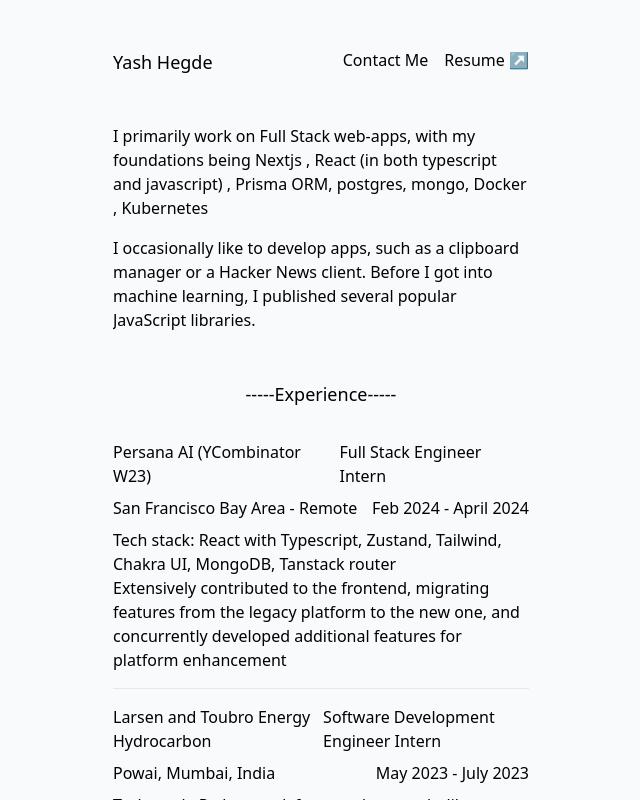
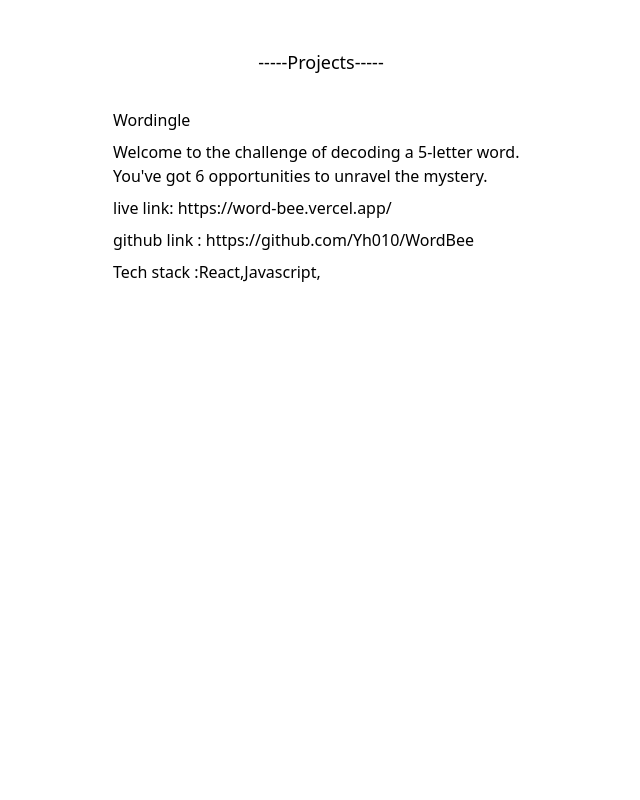
Before and after one commit to Yh010/Portfolio-v2, a React (Vite) app: page /projects in a window 1280 px wide. Shown: the whole page, without its empty margins (319-959 px from the left). Built offline with nearby package versions, Linux system fonts and the light colour scheme.

Commit message:
added projects and some re-structuring

```diff
--- a/package.json
+++ b/package.json
@@ -11,7 +11,8 @@
   },
   "dependencies": {
     "react": "^18.2.0",
-    "react-dom": "^18.2.0"
+    "react-dom": "^18.2.0",
+    "react-router-dom": "^6.23.1"
   },
   "devDependencies": {
     "@types/react": "^18.2.66",
--- a/src/App.tsx
+++ b/src/App.tsx
@@ -1,6 +1,6 @@
-import Achievements from "./achievements/achievements";
-import Blogs from "./blogs/blogs";
+import { Link } from "react-router-dom";
 import Experience from "./experience/experience";
+import Projects from "./projects/projects";
 
 function App() {
   return (
@@ -14,7 +14,7 @@
       achievements
        */}
       <div className="columns-1 md:columns-3">
-        <div className="h-screen invisible">col1</div>
+        <div className="h-screen invisible"></div>
         <div className="pt-12 h-screen overflow-auto no-scrollbar">
           <div className="flex-col ">
             <div className="flex justify-between">
@@ -28,6 +28,15 @@
                 >
                   Resume
                 </a>
+                <Link className="hover:text-blue-600" to="/blogs">
+                  Blogs
+                </Link>
+                <Link className="hover:text-blue-600" to="/achievements">
+                  Achievements
+                </Link>
+                <Link className="hover:text-blue-600" to="/projects">
+                  Projects
+                </Link>
               </div>
             </div>
             <div className="pt-12 font-thin space-y-4 break-after-auto">
@@ -45,11 +54,9 @@
             <div className="pt-12">
               <Experience />
             </div>
-            <Blogs />
-            <Achievements />
           </div>
         </div>
-        <div className="h-screen invisible">col3</div>
+        <div className="h-screen  invisible"></div>
       </div>
     </div>
   );
--- a/src/blogs/blogs.tsx
+++ b/src/blogs/blogs.tsx
@@ -29,7 +29,7 @@
 
 function Blogs() {
   return (
-    <div>
+    <div className="pt-12">
       <div className="font-sans font-semi-bold text-lg text-center">
         -----Blogs-----
       </div>
--- a/src/main.tsx
+++ b/src/main.tsx
@@ -1,10 +1,18 @@
-import React from 'react'
-import ReactDOM from 'react-dom/client'
-import App from './App.tsx'
-import './index.css'
+import ReactDOM from "react-dom/client";
+import App from "./App.tsx";
+import "./index.css";
+import { BrowserRouter, Routes, Route } from "react-router-dom";
+import Projects from "./projects/projects.tsx";
+import Blogs from "./blogs/blogs.tsx";
+import Achievements from "./achievements/achievements.tsx";
 
-ReactDOM.createRoot(document.getElementById('root')!).render(
-  <React.StrictMode>
-    <App />
-  </React.StrictMode>,
-)
+ReactDOM.createRoot(document.getElementById("root")!).render(
+  <BrowserRouter>
+    <Routes>
+      <Route path="/" element={<App />} />
+      <Route path="/projects" element={<Projects />} />
+      <Route path="/blogs" element={<Blogs />} />
+      <Route path="/achievements" element={<Achievements />} />
+    </Routes>
+  </BrowserRouter>
+);
--- a/src/projects/projectType.ts
+++ b/src/projects/projectType.ts
@@ -1,13 +1,18 @@
-type FE = "FrontEnd";
-type BE = "BackEnd";
-type FULL_STACK = "full stack";
-
-export interface Project{
+export enum ProjectType {
+    FE = "FrontEnd",
+     BE = "BackEnd",
+    FULL_STACK = "full stack",
+}
+interface ProjectObject{
     ProjectImage?: HTMLImageElement;
     projectName: string;
     projectDescription: string;
     projectTechStack: string[];
     liveLink?: string;
     githubLink: string;
-    projectType: FE | BE | FULL_STACK
+    projectType: ProjectType
 }
+
+export interface ProjectsArr{
+    object: ProjectObject[]
+}
--- a/src/projects/projects.tsx
+++ b/src/projects/projects.tsx
@@ -1,5 +1,59 @@
+import { ProjectsArr, ProjectType } from "./projectType";
+
+const projects: ProjectsArr = {
+  object: [
+    {
+      projectName: "Wordingle",
+      projectDescription:
+        "Welcome to the challenge of decoding a 5-letter word. You've got 6 opportunities to unravel the mystery. ",
+      projectTechStack: ["React", "Javascript"],
+      liveLink: "https://word-bee.vercel.app/",
+      githubLink: "https://github.com/Yh010/WordBee",
+      projectType: ProjectType.FE,
+    },
+  ],
+};
+
 function Projects() {
-  return <div>Projects</div>;
+  return (
+    <div className="columns-1 md:columns-3">
+      <div className="h-screen invisible"></div>
+      <div className="pt-12 h-screen overflow-auto no-scrollbar">
+        <div className="flex-col ">
+          <div className="font-sans font-semi-bold text-lg text-center">
+            -----Projects-----
+          </div>
+          <div className="divide-y space-y-4 pt-4">
+            {projects.object.map((proj, index) => (
+              <div className="space-y-2 pt-4" key={index}>
+                <div className="flex justify-between">
+                  <div>{proj.projectName}</div>
+                </div>
+                <div className="flex justify-between font-thin">
+                  <div>{proj.projectDescription}</div>
+                </div>
+                <div className="flex justify-between font-thin">
+                  <div> live link: {proj.liveLink}</div>
+                </div>
+                <div className="flex justify-between font-thin">
+                  <div>github link : {proj.githubLink}</div>
+                </div>
+                <div className="flex">
+                  Tech stack : {"   "}
+                  {proj.projectTechStack.map((tech, index) => (
+                    <div key={index}>
+                      <div className="font-thin">{tech}, </div>
+                    </div>
+                  ))}
+                </div>
+              </div>
+            ))}
+          </div>
+        </div>
+      </div>
+      <div className="h-screen invisible"></div>
+    </div>
+  );
 }
 
 export default Projects;
```
Also changed, not shown: 1 other file (tests, documents, lock files or other folders).
